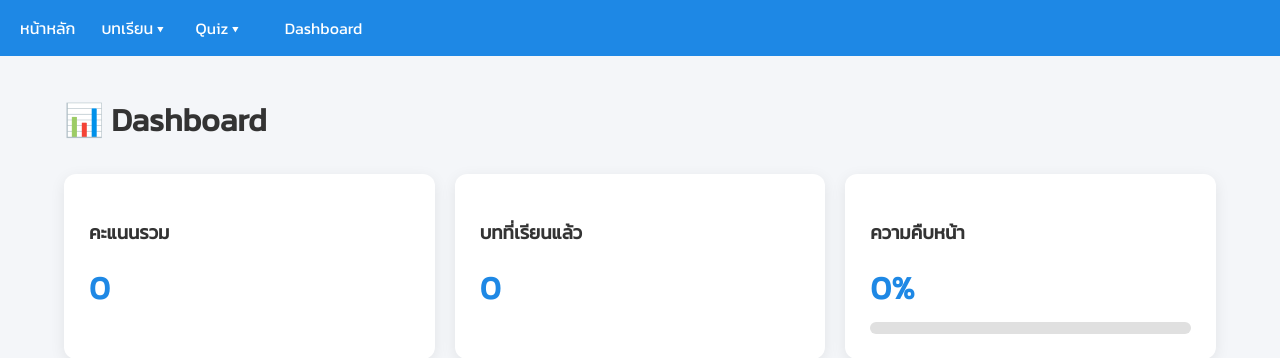
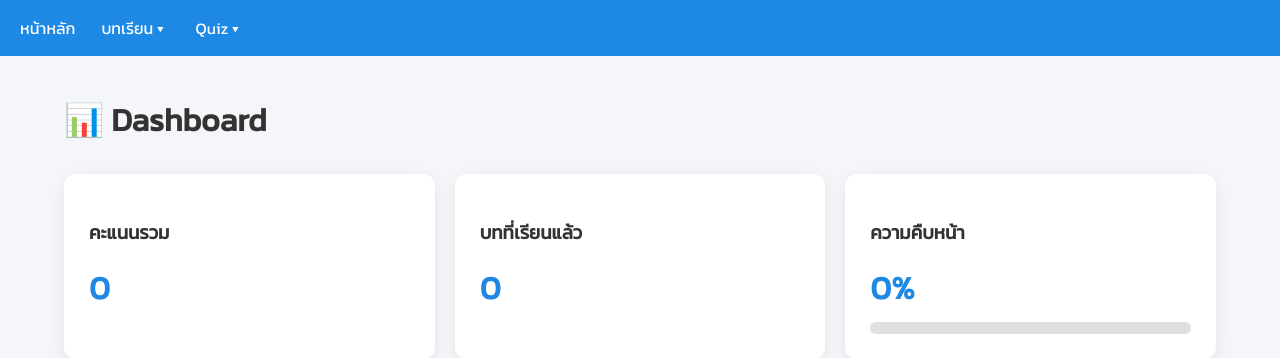
Before and after one commit to sunhongsunhonge-creator/excel-learning-web, a Flask app: page / in a window 1280 px wide. Shown: the top 358 px of the page. Run offline with Flask 3, Linux system fonts and the light colour scheme.

Commit message:
update all

```diff
--- a/templates/base.html
+++ b/templates/base.html
@@ -43,7 +43,7 @@
             </div>
         </div>
 
-        <a href="/dashboard">Dashboard</a>
+
     </div>
 </nav>
 
```
